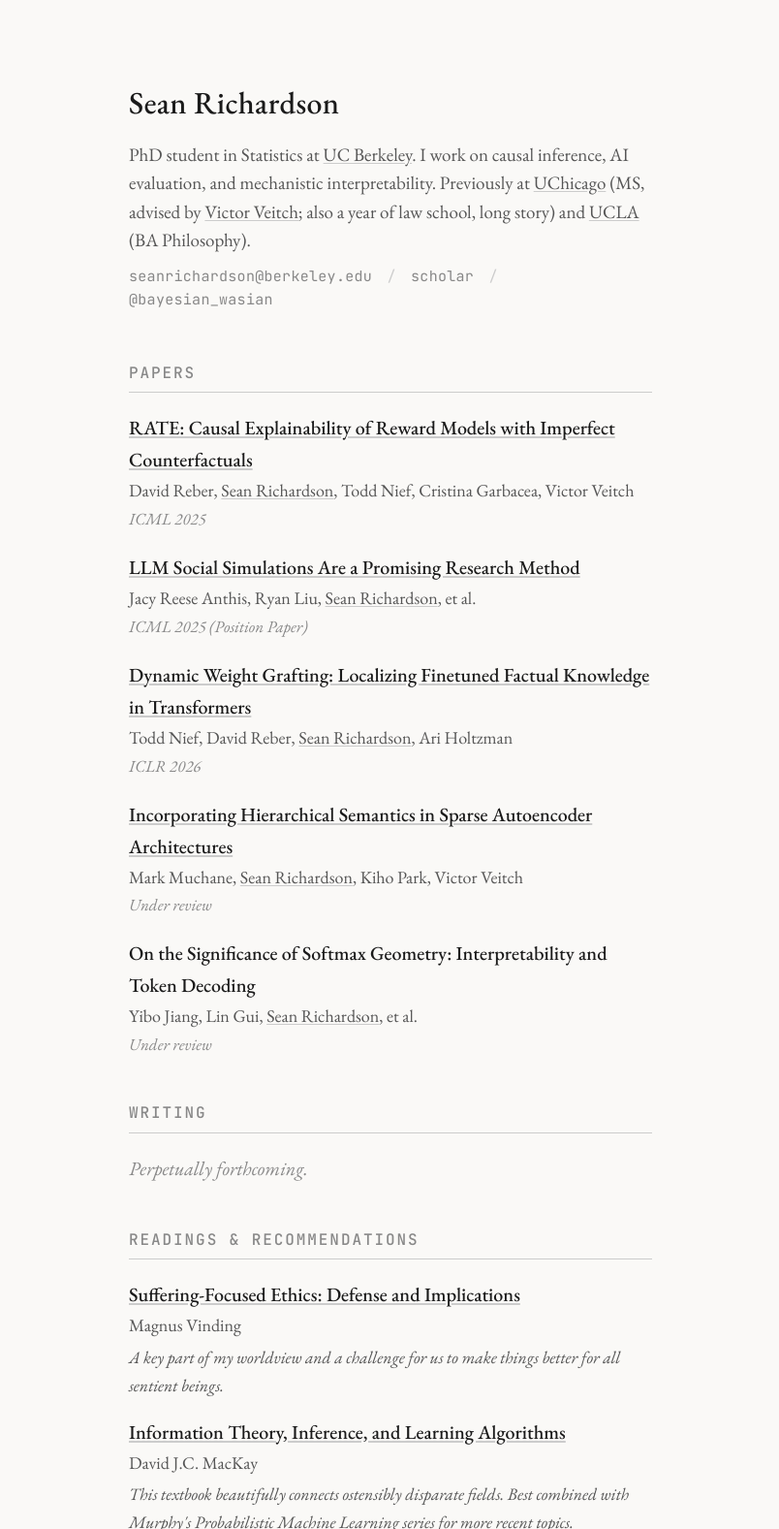
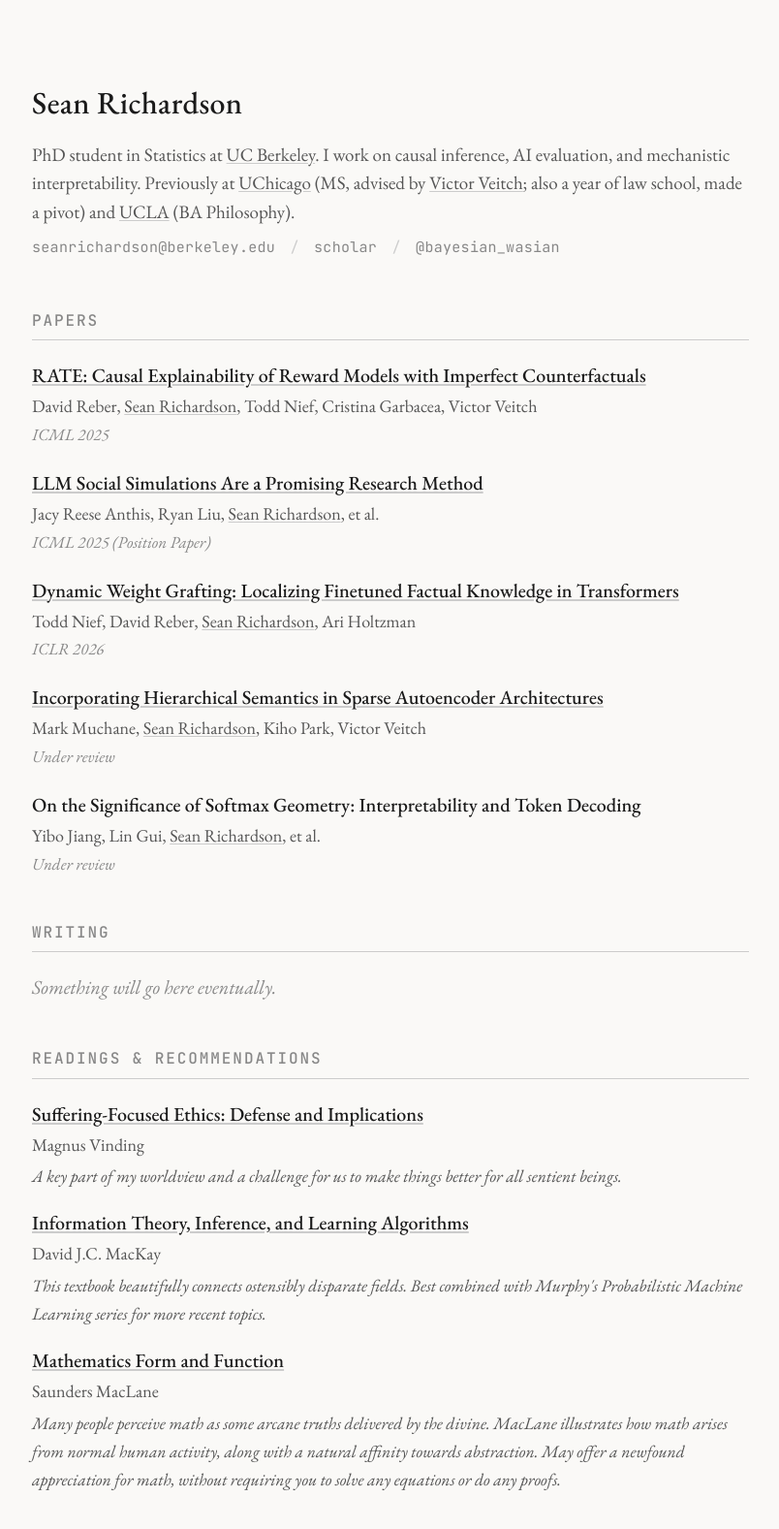
Before and after one commit to smrichardson/smrichardson.github.io, a plain HTML site: page index.html in a window 1280 px wide. Shown: the top 1577 px of the page at 97% size, without its empty margins (237-1041 px from the left). Drawn offline with nearby package versions, Linux system fonts and the light colour scheme.

Commit message:
Update index.html

```diff
--- a/index.html
+++ b/index.html
@@ -18,7 +18,7 @@
       --link: #1a4a6e;
       --link-hover: #8b0000;
       --rule: #ccc;
-      --max-w: 600px;
+      --max-w: 800px;
       --body-size: 20px;
     }
 
@@ -228,7 +228,7 @@
     PhD student in Statistics at <a href="https://statistics.berkeley.edu/">UC Berkeley</a>.
     I work on causal inference, AI evaluation, and mechanistic interpretability.
     Previously at <a href="https://stat.uchicago.edu/">UChicago</a> (MS, advised by <a href="https://www.victorveitch.com/">Victor Veitch</a>;
-    also a year of law school, long story)
+    also a year of law school, made a pivot)
     and <a href="https://philosophy.ucla.edu/">UCLA</a> (BA Philosophy).
   </p>
   <p class="contact">
@@ -276,7 +276,7 @@
 
 <section>
   <h2>Writing</h2>
-  <p style="color: var(--fg-tertiary); font-style: italic;">Perpetually forthcoming.</p>
+  <p style="color: var(--fg-tertiary); font-style: italic;">Something will go here eventually.</p>
 </section>
 
 <section>
```
